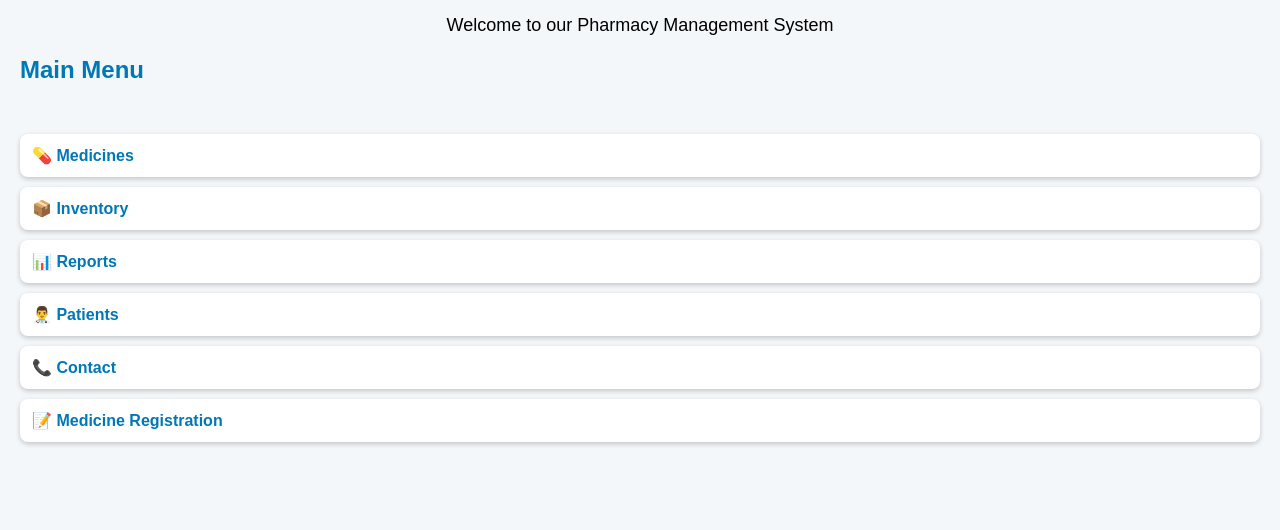
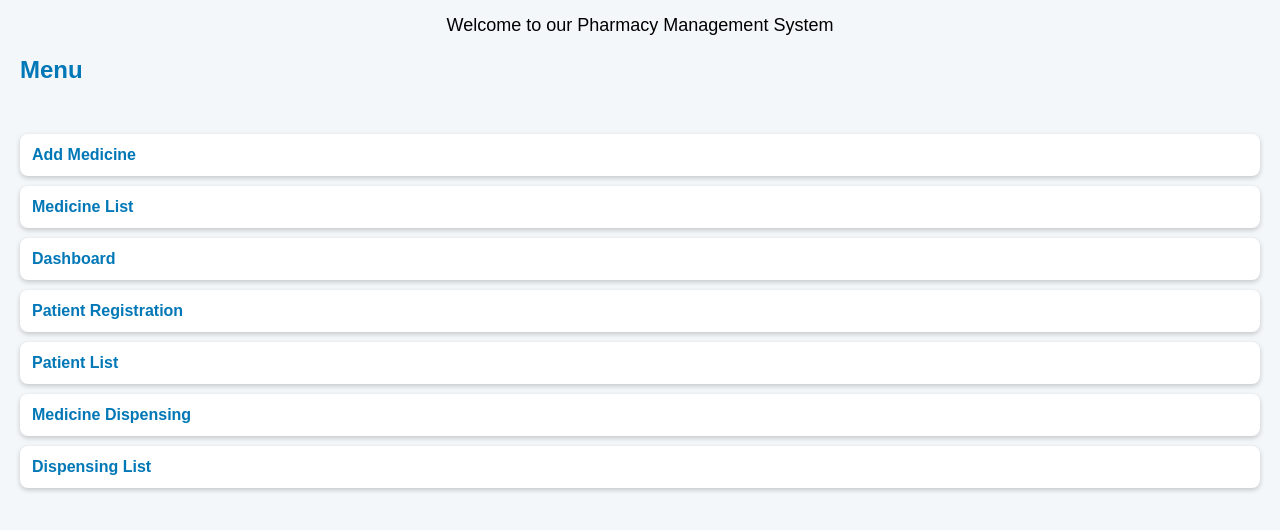
Before and after one commit to nurumohammed1491-gif/pharmacy-management-system-for-all-sector, a plain HTML site: page index.html in a window 1280 px wide. Shown: the part 80-610 px from the top of the page. Drawn offline with Linux system fonts and the light colour scheme.

Commit message:
Update index.html

```diff
--- a/index.html
+++ b/index.html
@@ -10,15 +10,16 @@
 
 <p>Welcome to our Pharmacy Management System</p>
 
-<h2>Main Menu</h2>
+<h2>Menu</h2>
 
 <ul>
-  <li><a href="medicines.html">💊 Medicines</a></li>
-  <li><a href="inventory.html">📦 Inventory</a></li>
-  <li><a href="reports.html">📊 Reports</a></li>
-  <li><a href="patients.html">👨‍⚕️ Patients</a></li>
-  <li><a href="contact.html">📞 Contact</a></li>
-<li><a href="medicine-registration.html">📝 Medicine Registration</a></li>
+  <li><a href="medicine-registration.html">Add Medicine</a></li>
+  <li><a href="medicine-list.html">Medicine List</a></li>
+  <li><a href="dashboard.html">Dashboard</a></li>
+  <li><a href="patient-registration.html">Patient Registration</a></li>
+  <li><a href="patient-list.html">Patient List</a></li>
+  <li><a href="dispensing.html">Medicine Dispensing</a></li>
+  <li><a href="dispensing-list.html">Dispensing List</a></li>
 </ul>
 
 <script src="script.js"></script>
```
